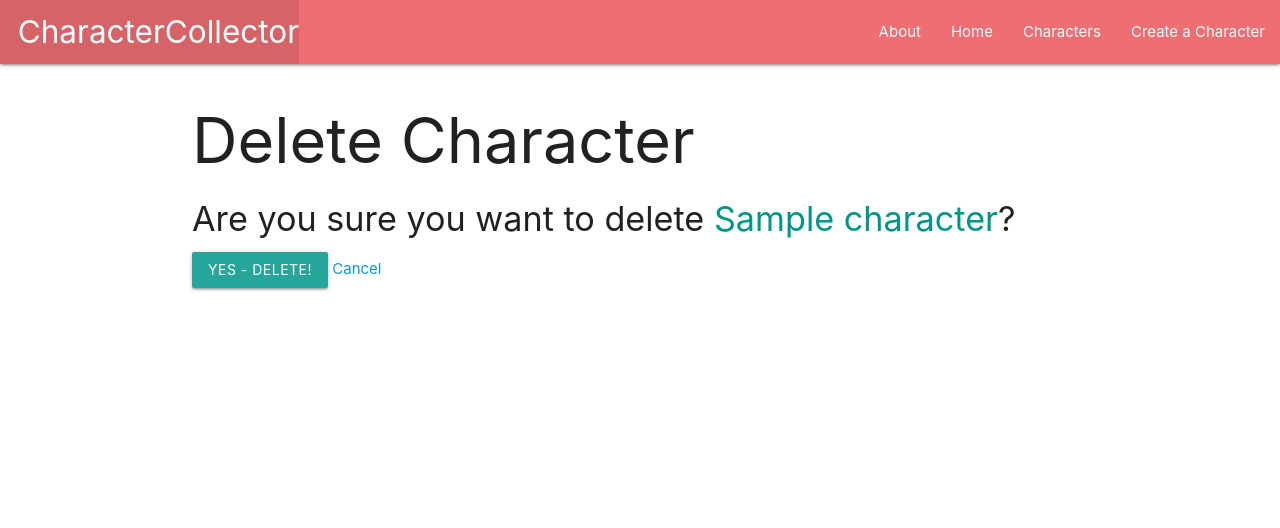
After one commit to alonzoalcantar/CharacterCollector, a Django app: page /characters/1/delete/ in a window 1280 px wide. The commit adds this page. Shown: the top 528 px of the page. Run offline with Django 4.2, Linux system fonts and the light colour scheme; tables that the repository leaves empty hold one stand-in row (values such as "Sample post").

Commit message:
Added edit and delete functionality to individual characters

```diff
--- a/main_app/templates/characters/detail.html
+++ b/main_app/templates/characters/detail.html
@@ -12,6 +12,11 @@
     <p>Level: {{ character.level }}</p>
     <p>Class: {{ character.style }}</p>
 
+    <div class= "card-action">
+        <a href= "{% url 'characters_update' character.id%}">Edit Character</a>
+        <a href= "{% url 'characters_delete' character.id%}">Delete Character</a>
+    </div>
+
   </div>
 </div>
 
--- /dev/null
+++ b/main_app/templates/main_app/character_confirm_delete.html
@@ -0,0 +1,13 @@
+{% extends 'base.html' %}
+
+{% block content %}
+  <h1>Delete Character</h1>
+
+  <h4>Are you sure you want to delete <span class="teal-text">{{ object.name }}</span>?</h4>
+
+  <form action="" method="POST">
+    {% csrf_token %}
+    <input type="submit" value="Yes - Delete!" class="btn">
+    <a href="{% url 'detail' character.id %}">Cancel</a>
+  </form>
+{% endblock %}
--- a/main_app/templates/main_app/character_form.html
+++ b/main_app/templates/main_app/character_form.html
@@ -1,7 +1,11 @@
 {% extends 'base.html' %}
 
 {% block content %}
-  <h1>Create a Character</h1>
+{% if object %}
+  <h1>You are currently editing <span class= "teal-text">{{object.name}}</span></h1>
+{% else %}
+    <h1>Create a Character</h1>
+{% endif %}
   <!-- Leaving the action empty makes the form post to the same url used to display it -->
   <form action="" method="POST">
     <!-- Django requires the following for security purposes -->
--- a/main_app/urls.py
+++ b/main_app/urls.py
@@ -8,4 +8,6 @@ urlpatterns = [
     path('characters/', views.characters_index, name='index'),
     path('characters/<int:character_id>/', views.character_detail, name='detail'),
     path('characters/create/', views.CharacterCreate.as_view(), name='characters_create'),
+    path('characters/<int:pk>/update/', views.CharacterUpdate.as_view(), name= 'characters_update'),
+    path('characters/<int:pk>/delete/', views.CharacterDelete.as_view(), name= 'characters_delete'),
 ]
--- a/main_app/views.py
+++ b/main_app/views.py
@@ -1,5 +1,5 @@
 from django.shortcuts import render
-from django.views.generic.edit import CreateView
+from django.views.generic.edit import CreateView, UpdateView, DeleteView
 from .models import Character
 # Create your views here.
 
@@ -7,6 +7,14 @@ from .models import Character
 class CharacterCreate(CreateView):
     model = Character
     fields = ['name', 'race', 'background', 'level', 'style']
+    success_url = '/characters/'
+
+class CharacterUpdate(UpdateView):
+    model = Character
+    fields = ['name', 'race', 'background', 'level', 'style']
+
+class CharacterDelete(DeleteView):
+    model = Character
     success_url = '/characters/'
 
 
```
